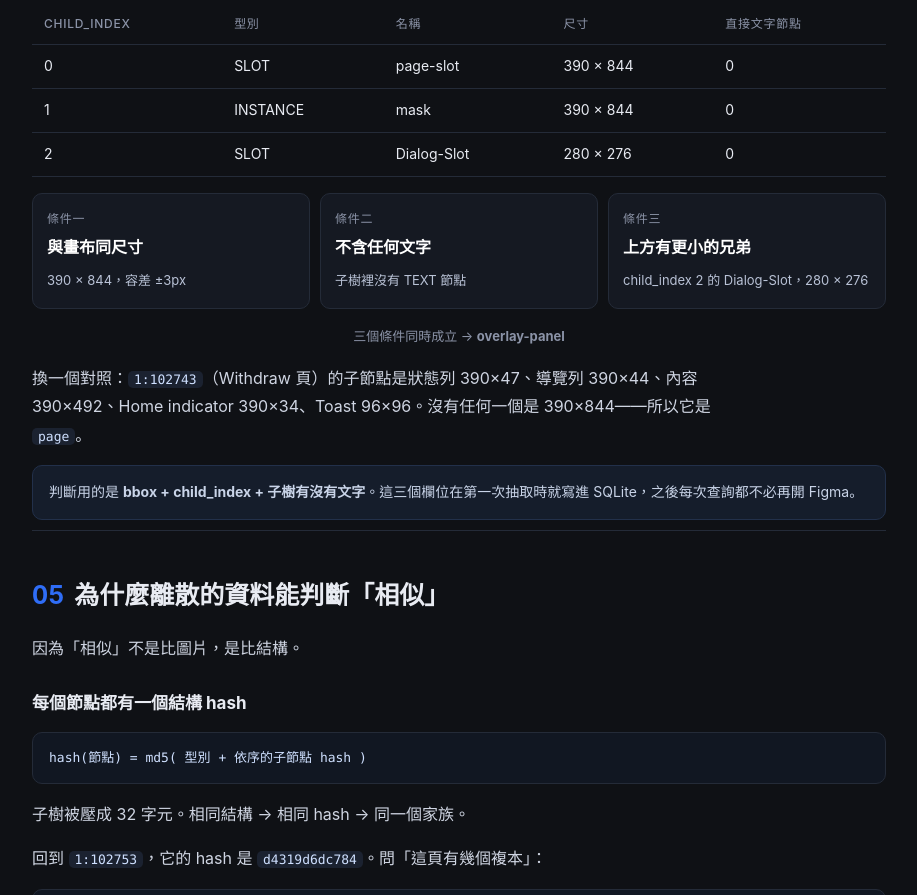
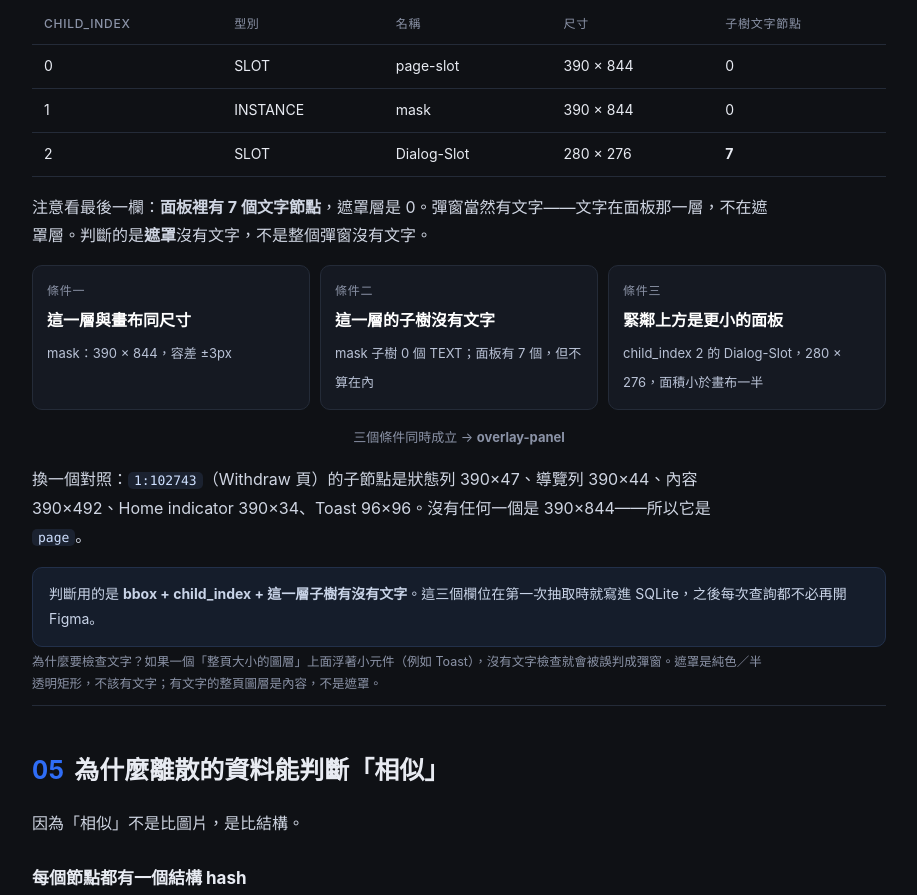
Before and after one commit to yandapengh/Rea-FigmaDesign, a website: page docs/case-popup.html in a window 1280 px wide. Shown: the part 2818-3713 px from the top of the page, without its empty margins (296-1213 px from the left). Drawn offline with Linux system fonts and the light colour scheme.

Commit message:
docs: clarify that the text-free check applies to the scrim layer, not the dialog

```diff
--- a/docs/case-popup.html
+++ b/docs/case-popup.html
@@ -159,22 +159,24 @@ overlay        32</code></pre>
 
   <p>先看它在資料庫裡的三個直接子節點：</p>
   <table>
-    <tr><th>child_index</th><th>型別</th><th>名稱</th><th>尺寸</th><th>直接文字節點</th></tr>
+    <tr><th>child_index</th><th>型別</th><th>名稱</th><th>尺寸</th><th>子樹文字節點</th></tr>
     <tr><td>0</td><td>SLOT</td><td>page-slot</td><td>390 × 844</td><td>0</td></tr>
     <tr><td>1</td><td>INSTANCE</td><td>mask</td><td>390 × 844</td><td>0</td></tr>
-    <tr><td>2</td><td>SLOT</td><td>Dialog-Slot</td><td>280 × 276</td><td>0</td></tr>
+    <tr><td>2</td><td>SLOT</td><td>Dialog-Slot</td><td>280 × 276</td><td><strong>7</strong></td></tr>
   </table>
 
+  <p>注意看最後一欄：<strong>面板裡有 7 個文字節點</strong>，遮罩層是 0。彈窗當然有文字——文字在面板那一層，不在遮罩層。判斷的是<strong>遮罩</strong>沒有文字，不是整個彈窗沒有文字。</p>
   <div class="cond">
-    <div class="c"><div class="k">條件一</div><b>與畫布同尺寸</b><span>390 × 844，容差 ±3px</span></div>
-    <div class="c"><div class="k">條件二</div><b>不含任何文字</b><span>子樹裡沒有 TEXT 節點</span></div>
-    <div class="c"><div class="k">條件三</div><b>上方有更小的兄弟</b><span>child_index 2 的 Dialog-Slot，280 × 276</span></div>
+    <div class="c"><div class="k">條件一</div><b>這一層與畫布同尺寸</b><span>mask：390 × 844，容差 ±3px</span></div>
+    <div class="c"><div class="k">條件二</div><b>這一層的子樹沒有文字</b><span>mask 子樹 0 個 TEXT；面板有 7 個，但不算在內</span></div>
+    <div class="c"><div class="k">條件三</div><b>緊鄰上方是更小的面板</b><span>child_index 2 的 Dialog-Slot，280 × 276，面積小於畫布一半</span></div>
   </div>
   <div class="and">三個條件同時成立 → <strong>overlay-panel</strong></div>
 
   <p>換一個對照：<code>1:102743</code>（Withdraw 頁）的子節點是狀態列 390×47、導覽列 390×44、內容 390×492、Home indicator 390×34、Toast 96×96。沒有任何一個是 390×844——所以它是 <code>page</code>。</p>
 
-  <div class="note">判斷用的是 <strong>bbox + child_index + 子樹有沒有文字</strong>。這三個欄位在第一次抽取時就寫進 SQLite，之後每次查詢都不必再開 Figma。</div>
+  <div class="note">判斷用的是 <strong>bbox + child_index + 這一層子樹有沒有文字</strong>。這三個欄位在第一次抽取時就寫進 SQLite，之後每次查詢都不必再開 Figma。</div>
+  <p class="caption">為什麼要檢查文字？如果一個「整頁大小的圖層」上面浮著小元件（例如 Toast），沒有文字檢查就會被誤判成彈窗。遮罩是純色／半透明矩形，不該有文字；有文字的整頁圖層是內容，不是遮罩。</p>
 </section>
 
 <section id="c5">
```
Also changed, not shown: TODO.md (+1 -0 lines), docs/DECISIONS.md (+1 -1 lines), docs/QUERY.md (+1 -1 lines), docs/graph.html (+2 -2 lines), docs/index.html (+2 -2 lines).
